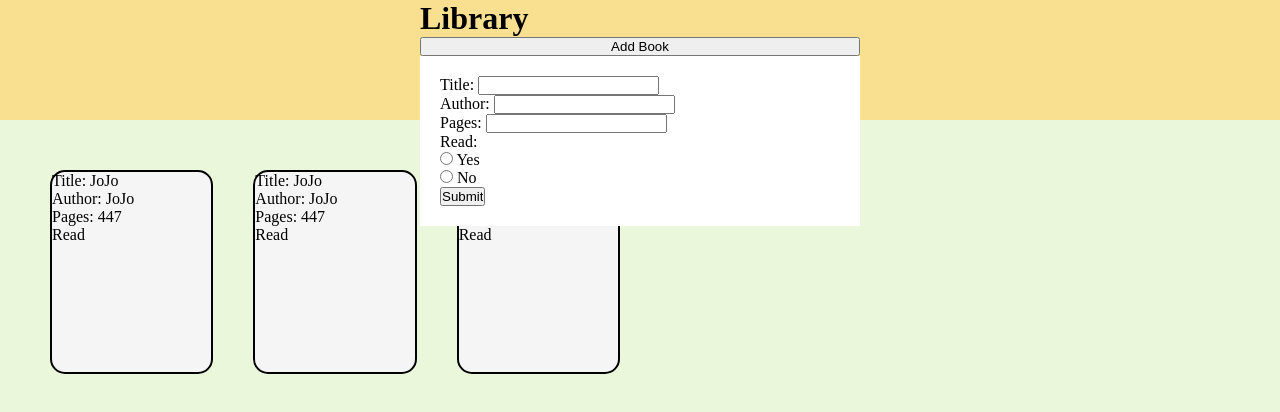
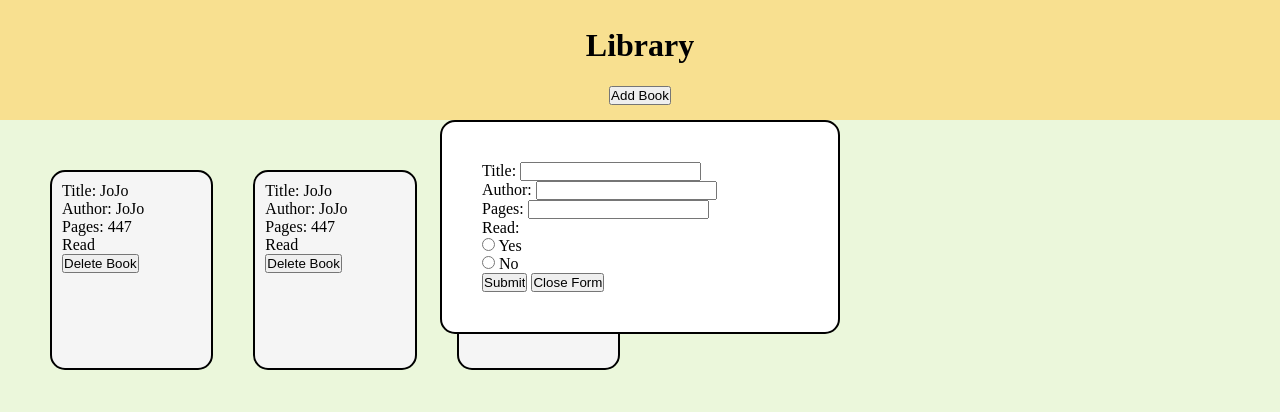
Before and after one commit to minamyooui/library2, a plain HTML site: page index.html in a window 1280 px wide. Both pictures are taken after a click on the button "Add Book". Drawn offline with Linux system fonts and the light colour scheme.

Commit message:
positioned form and added delete book button to card

```diff
--- a/index.html
+++ b/index.html
@@ -39,6 +39,7 @@
             </div>
           </div>
           <input type="submit">
+          <button type="button" id="close">Close Form</button>
         </form>
       </div>
     </div>
--- a/script.js
+++ b/script.js
@@ -4,6 +4,8 @@ const openBookForm = document.querySelector('#openBookForm');
 openBookForm.addEventListener('click', openForm);
 const form = document.querySelector('form');
 form.addEventListener('submit', addBook);
+const closeButton = document.querySelector('#close');
+closeButton.addEventListener('click', openForm);
 for(let i = 0; i < 3; i++) {
   const book = new Book('JoJo', 'JoJo', 447, true);
   addBookToLibrary(book);
@@ -47,8 +49,8 @@ function getReadValue() {
 function displayBooks() {
   clearDisplay();
   const cards =  document.querySelector('.cards');
-  library.forEach(book => {
-    const card = createCard(book);
+  library.forEach((book, i) => {
+    const card = createCard(book, i);
     cards.appendChild(card);
   });
 }
@@ -60,7 +62,7 @@ function  clearDisplay() {
   }
 }
 
-function createCard(book) {
+function createCard(book, i) {
   const card = document.createElement('div');
   card.classList.add('card');
   const title = document.createElement('p');
@@ -71,13 +73,23 @@ function createCard(book) {
   pages.textContent = 'Pages: '+ book.pages;
   const read = document.createElement('p');
   read.textContent = book.read ? 'Read' : 'Not Read';
+  const button = document.createElement('button');
+  button.textContent = 'Delete Book';
+  button.onclick = removeBook;
+  button.setAttribute('data-index', i);
   card.appendChild(title);
   card.appendChild(author);
   card.appendChild(pages);
   card.appendChild(read);
+  card.appendChild(button);
   return card;
 }
 
+function removeBook() {
+  let i = this.dataset.index;
+  library.splice(i, 1);
+  displayBooks();
+}
 function openForm() {
   const form = document.querySelector('.form');
   form.classList.toggle('hideform');
--- a/style.css
+++ b/style.css
@@ -1,12 +1,13 @@
 * {
   padding: 0;
   margin: 0;
+  box-sizing: border-box;
 }
 .container {
   height: 100vh;
   width: 100vw;
   display: grid;
-  grid-template-rows: 15% 1fr;
+  grid-template-rows: 15vh 1fr;
 }
 
 .head {
@@ -14,8 +15,21 @@
   display: grid;
   grid-template-rows: 1fr 1fr;
   justify-content: center;
+  justify-items: center;
   align-items: center;
   position: relative;
+  padding-top: 20px;
+}
+
+.form {
+  width: 400px;
+  background: white;
+  margin: auto;
+  padding: 40px;
+  position: absolute;
+  top: 15vh;
+  border: 2px solid black;
+  border-radius: 15px;
 }
 
 .cards {
@@ -31,14 +45,10 @@
   border: 2px black solid;
   border-radius: 15px;
   height: 200px;
+  padding: 10px;
+}
 
-}
-.form {
-  width: 400px;
-  background: white;
-  margin: auto;
-  padding: 20px;
-}
+
 
 .hideform {
   display: none;
```
